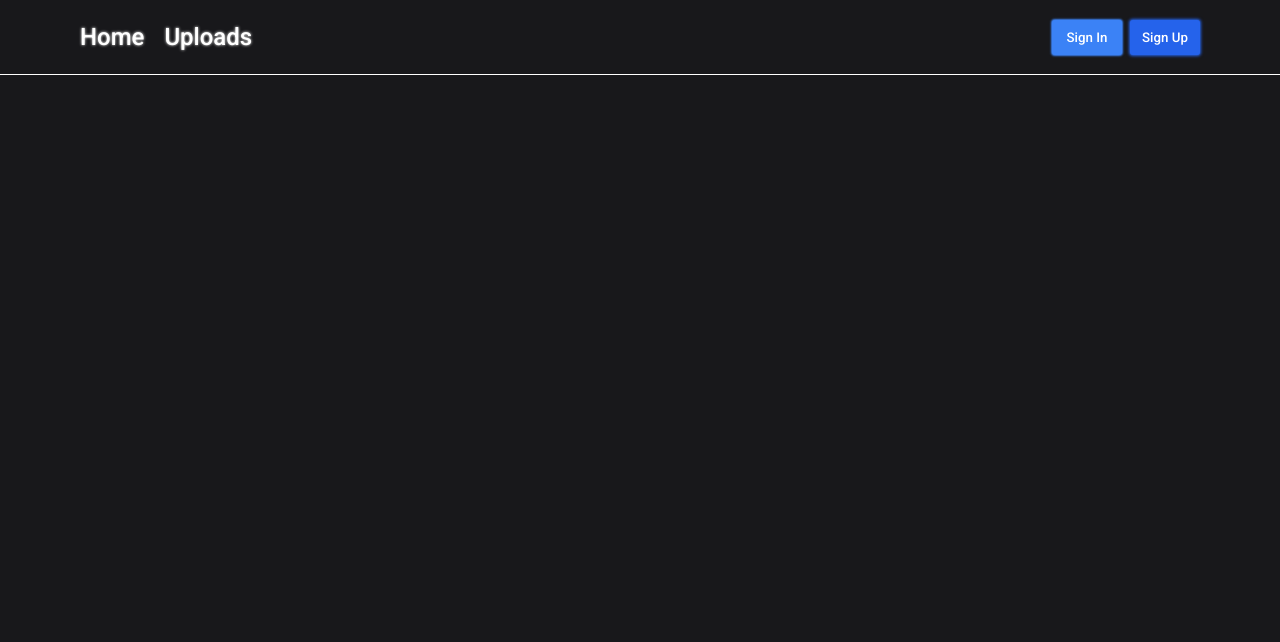
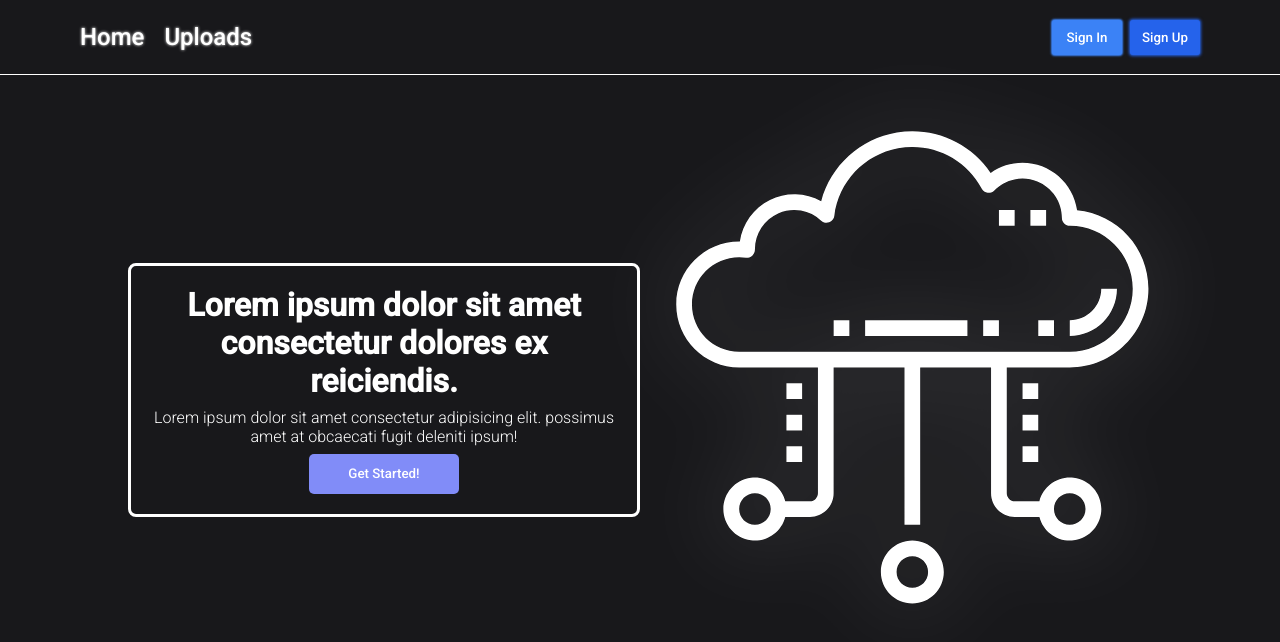
Before and after one commit to AkioKane/file-uploader, a React (Vite) app in the folder client/: page / in a window 1280 px wide. Shown: the top 642 px of the page. Built offline with nearby package versions, Linux system fonts and the light colour scheme.

Commit message:
added home page

```diff
--- a/client/src/routes/Home.jsx
+++ b/client/src/routes/Home.jsx
@@ -1,13 +1,19 @@
 import "../styles/Home.css";
-import cloudStorage from "../assets/cloud_storage.svg"
+import cloudStorage from "../assets/cloud_storage.svg";
+import { Link } from "react-router-dom";
 
 function Home() {
   return (
     <>
-      {/* <img src={cloudStorage} alt="Cloud Storage" /> */}
-
       <div className="home">
-
+        <div className="home-source">
+          <h1>Lorem ipsum dolor sit amet consectetur dolores ex reiciendis.</h1>
+          <p>Lorem ipsum dolor sit amet consectetur adipisicing elit. possimus amet at obcaecati fugit deleniti ipsum!</p>
+          <Link>
+            <button className="start">Get Started!</button>
+          </Link>
+        </div>
+        <img src={cloudStorage} alt="Cloud Storage" />
       </div>
     </>
   )
--- a/client/src/styles/Home.css
+++ b/client/src/styles/Home.css
@@ -0,0 +1,42 @@
+.home {
+  display: flex;
+  align-items: center;
+  margin-left: 10%;
+  margin-right: 10%;
+  height: var(--content-height);
+  transition: all 0.3s ease-in-out;
+  gap: 1em;
+}
+
+.home-source {
+  display: flex;
+  flex-direction: column;
+  margin-bottom: 6em;
+  width: 50%;
+  border: 3px solid white;
+  border-radius: 8px;
+  padding: 20px;
+  text-align: center;
+  gap: 0.5em;
+  max-width: 600px;
+  min-width: 300px;
+}
+
+.start {
+  height: 40px;
+  width: 150px;
+  border: none;
+  border-radius: 5px;
+  background-color: #818cf8;
+  color: white;
+  font-family: "Roboto";
+}
+
+img {
+  position: absolute;
+  right: 0;
+  top: 3em;
+  margin-right: 3em;
+  width: 50%;
+  max-width: 800px;
+}
```
